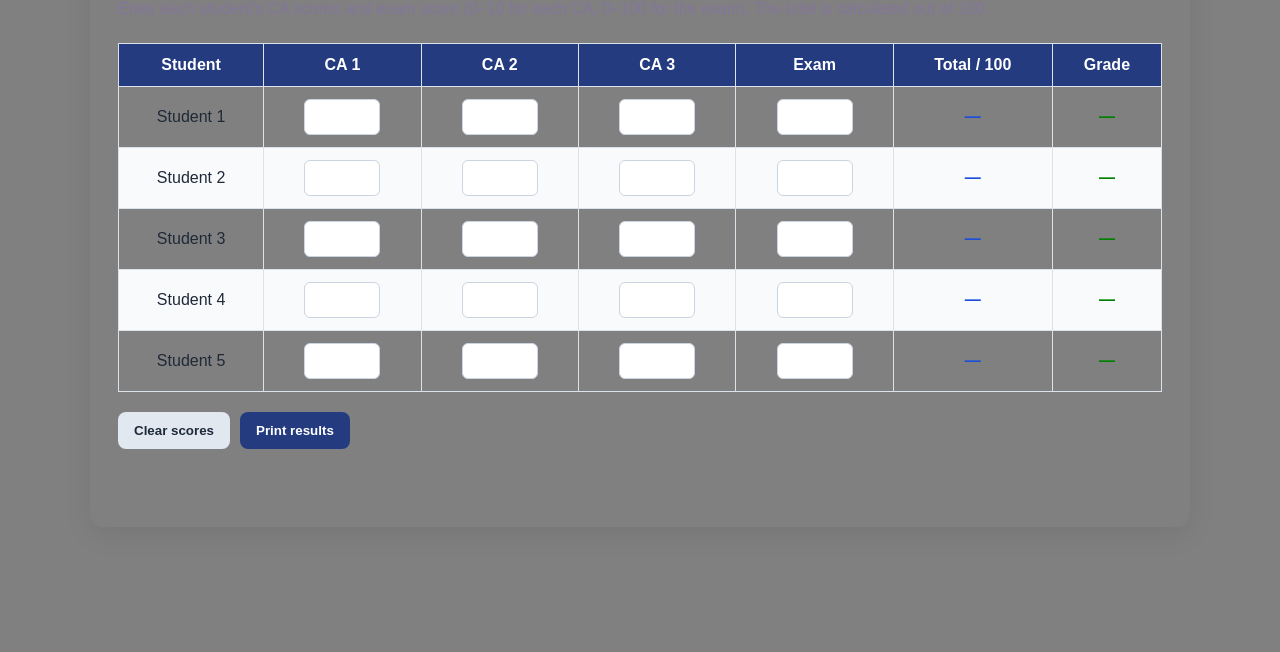
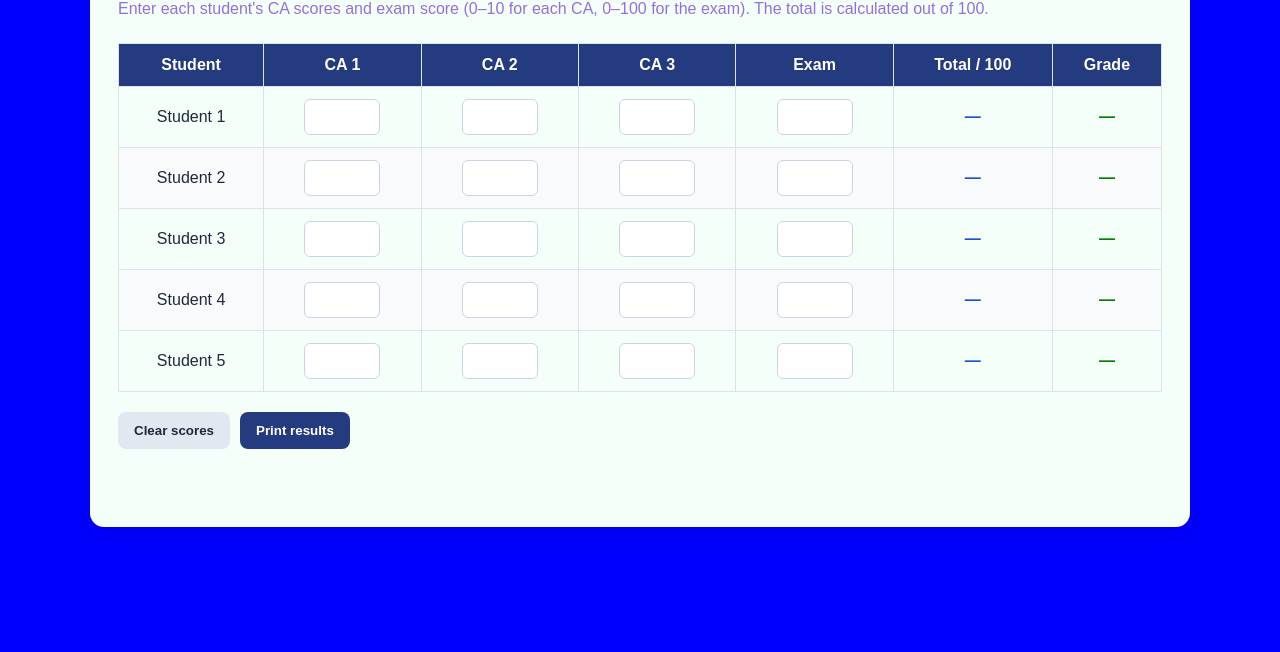
Before and after one commit to dev-innocent/CGP-Calculator, a plain HTML site: page index.html in a window 1280 px wide. Shown: the part 148-800 px from the top of the page. Drawn offline with Linux system fonts and the light colour scheme.

Commit message:
Update style.css

```diff
--- a/style.css
+++ b/style.css
@@ -5,14 +5,14 @@ body {
   margin: 0;
   padding: 32px 16px;
   font-family: Arial, sans-serif;
-  background-color: grey;
+  background-color: blue;
   color: #1f2937;
 }
 .container {
   max-width: 1100px;
   margin: auto;
   padding: 28px;
-  background: grey;
+  background: #F5FFFA;
   border-radius: 14px;
   box-shadow: 0 8px 28px rgba(0, 0, 0, 0.08);
 }
@@ -22,7 +22,7 @@ h1 {
 }
 .hint {
   margin: 0 0 22px;
-  color: #84759b;
+  color: #9370DB;
   line-height: 1.5;
 }
 .table-wrap {
```
